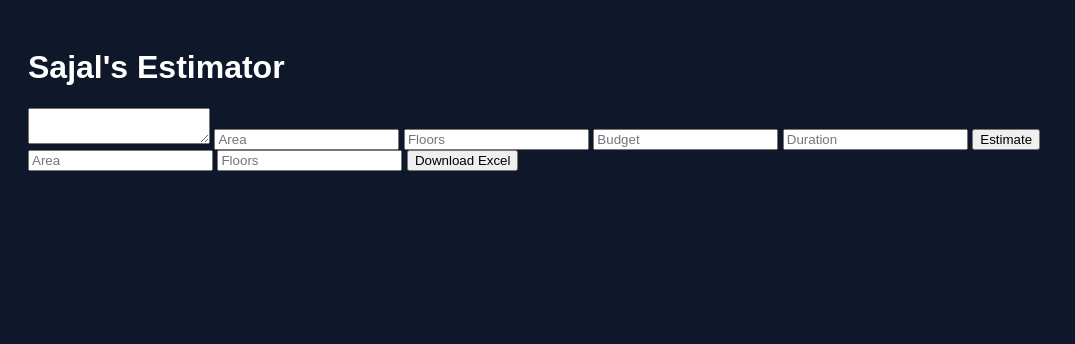
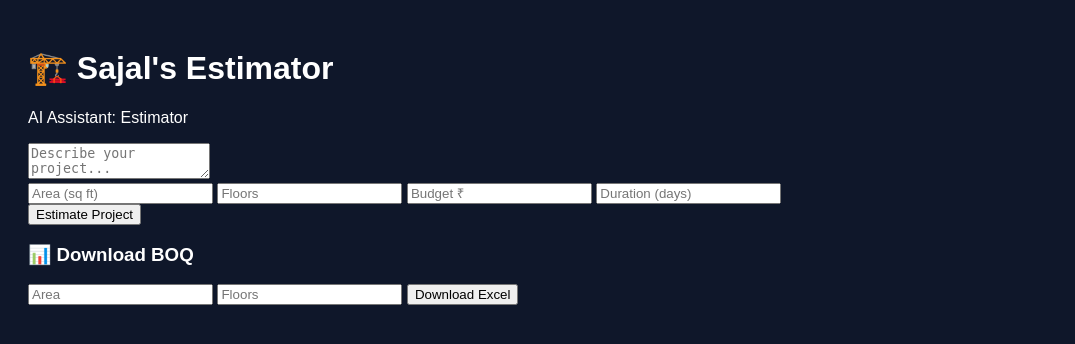
Before and after one commit to easywriter21/sajals-estimator-backend, a FastAPI app: template templates/index.html in a window 1280 px wide. Shown: the top 344 px of the page, without its empty margins (0-1075 px from the left). Run offline with FastAPI, Linux system fonts and the light colour scheme; the template is opened without the code that fills it, so the values that code supplies are empty.

Commit message:
Update index.html

```diff
--- a/templates/index.html
+++ b/templates/index.html
@@ -7,26 +7,43 @@
 
 <body>
 
-<h1>Sajal's Estimator</h1>
+<div class="container">
+
+<h1>🏗️ Sajal's Estimator</h1>
+<p class="subtitle">AI Assistant: Estimator</p>
+
+<div class="card">
 
 <form action="/estimate/estimate-ui/" method="post">
 
-<textarea name="text"></textarea>
+<textarea name="text" placeholder="Describe your project..."></textarea>
 
-<input name="builtUpArea" placeholder="Area">
+<div class="grid">
+<input name="builtUpArea" placeholder="Area (sq ft)">
 <input name="floors" placeholder="Floors">
-<input name="budget" placeholder="Budget">
-<input name="duration" placeholder="Duration">
+<input name="budget" placeholder="Budget ₹">
+<input name="duration" placeholder="Duration (days)">
+</div>
 
-<button>Estimate</button>
+<button class="btn">Estimate Project</button>
 
 </form>
+
+</div>
+
+<div class="card">
+
+<h3>📊 Download BOQ</h3>
 
 <form action="/excel/" method="post">
 <input name="builtUpArea" placeholder="Area">
 <input name="floors" placeholder="Floors">
-<button>Download Excel</button>
+<button class="btn">Download Excel</button>
 </form>
+
+</div>
+
+</div>
 
 </body>
 </html>
```
